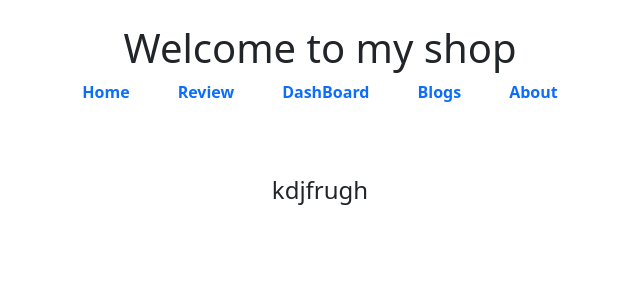
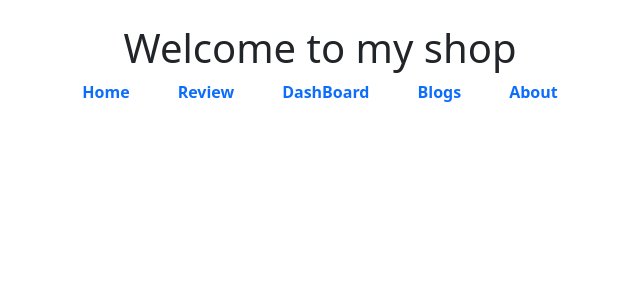
Before and after one commit to payeltilak/laptop-shop, a React (Create React App) app: page /dashboard in a window 1280 px wide. Shown: the top 300 px of the page, without its empty margins (320-960 px from the left). Built offline with nearby package versions, Linux system fonts and the light colour scheme.

Commit message:
added reload page

```diff
--- a/package.json
+++ b/package.json
@@ -12,6 +12,7 @@
     "react-dom": "^18.0.0",
     "react-router-dom": "^6.3.0",
     "react-scripts": "5.0.0",
+    "recharts": "^2.1.9",
     "web-vitals": "^2.1.4"
   },
   "scripts": {
--- a/src/components/DashBoard/DashBoard.js
+++ b/src/components/DashBoard/DashBoard.js
@@ -3,7 +3,7 @@ import React from 'react';
 const DashBoard = () => {
     return (
         <div>
-            <h4>kdjfrugh</h4>
+
         </div>
     );
 };
```
Also changed, not shown: src/components/Reload/Reload.js (added, +11 -0 lines), 1 other file (tests, documents, lock files or other folders).
